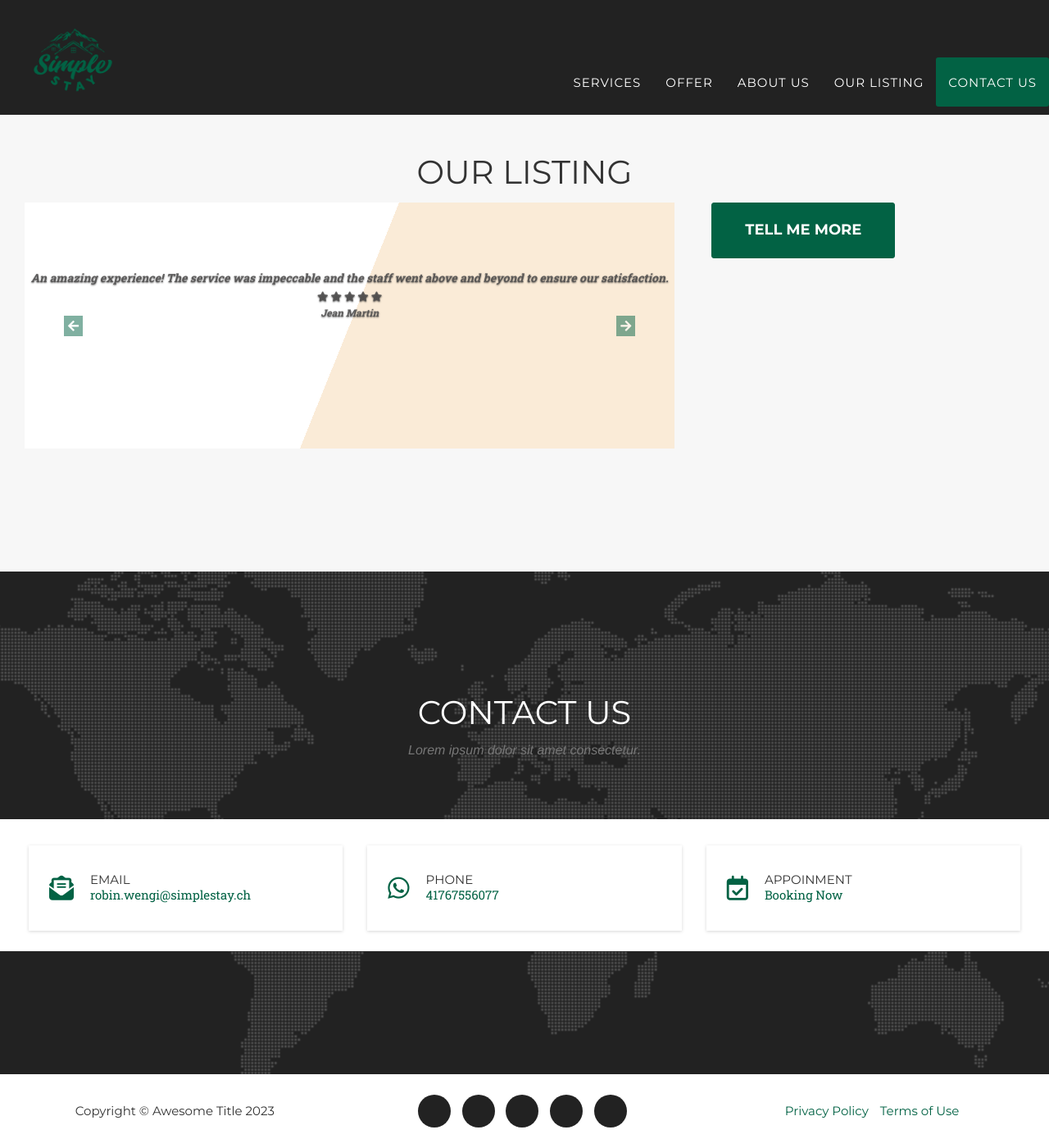
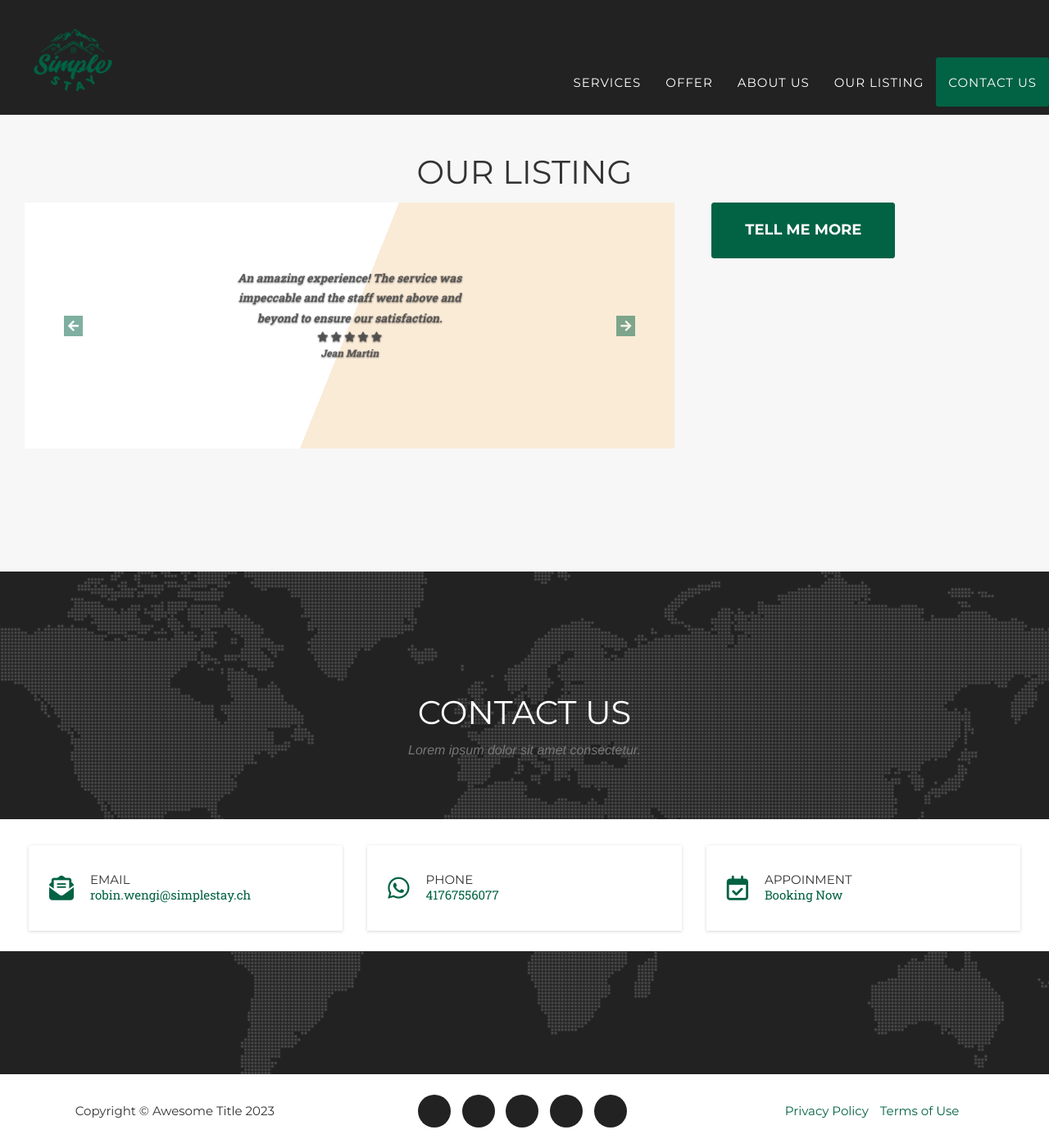
Before and after one commit to rob1moz/simplestaywebsite, a Jekyll site: the page built from index.html, in a window 1280 px wide and 1400 px high, scrolled down 4280 px. Shown: the whole window at 82% size. Built offline with Jekyll 4.4.1, drawn with Linux system fonts in a browser that asks for light colours; nearby versions of some CDN libraries; some web fonts are replaced.

Commit message:
Update style.css

```diff
--- a/_layouts/style.css
+++ b/_layouts/style.css
@@ -621,6 +621,12 @@ blockquote, dl, dd, h1, h2, h3, h4, h5, h6, hr, figure, p, pre {
   font-style: italic;
   font-weight: bold;
   line-height: 2rem;
+  position: absolute;
+  left: 50%;
+  top: 50%;
+  transform: translate(-50%, -50%);
+  width: 40%;
+  height: 50%;
 }
 .carousel-item-next, .carousel-item-prev, .carousel-item.active {
   display: block;
```
